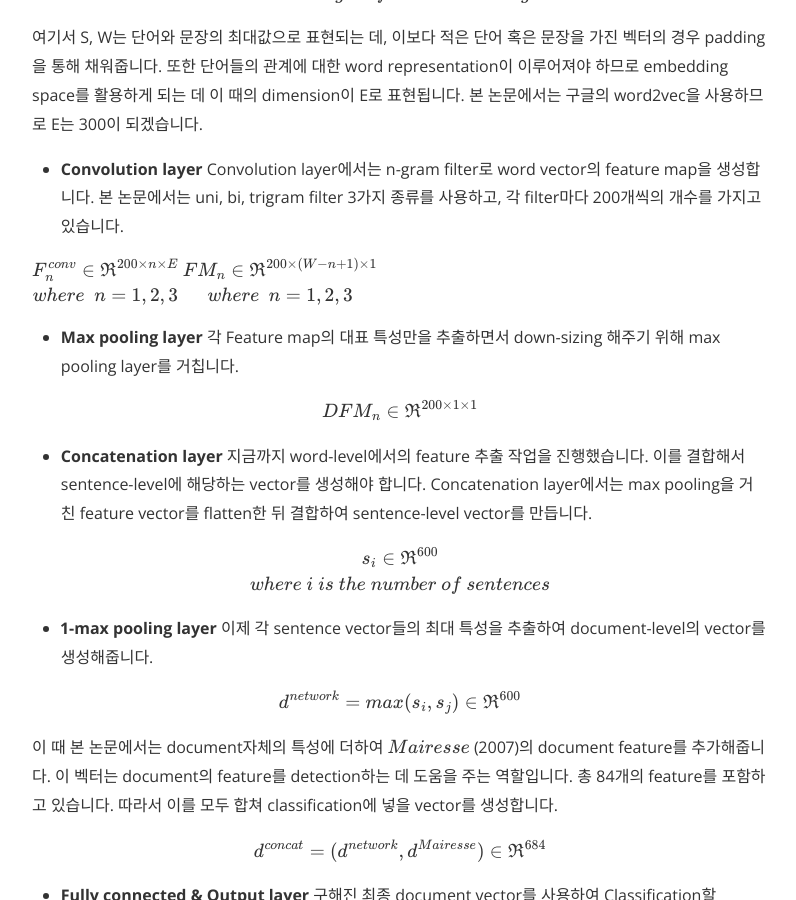
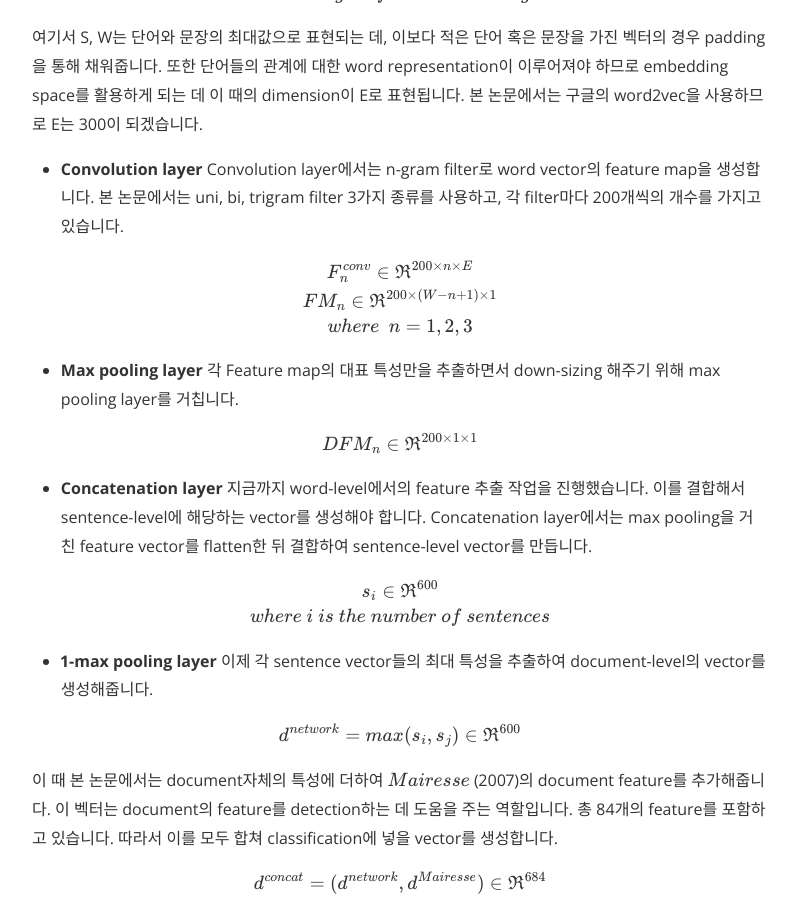
Before and after one commit to decision-J/decidion-J.github.io, a Jekyll site: the page built from _posts/2020-10-03-DeepLearning-Based Personality detection from Text.md, in a window 1280 px wide and 900 px high, scrolled down 3237 px. Shown: the whole window, without its empty margins (240-1036 px from the left). Built offline with Jekyll 4.4.1, drawn with Linux system fonts in a browser that asks for light colours; nearby versions of some CDN libraries; formulas are drawn with MathJax 3; comment, search, counter and statistics services are not loaded.

Commit message:
Update 2020-10-03-DeepLearning-Based Personality detection from Text.md

```diff
--- a/_posts/2020-10-03-DeepLearning-Based Personality detection from Text.md
+++ b/_posts/2020-10-03-DeepLearning-Based Personality detection from Text.md
@@ -85,11 +85,6 @@ Convolution layer에서는 n-gram filter로 word vector의 feature map을 생성
 $$
 \begin{gathered}
 F_n^{conv} \in \Re^{200 \times n \times E} \\
-\textit{where}\,\,\, n = 1,2,3
-\end{gathered}
-$$
-$$
-\begin{gathered}
 FM_n \in \Re^{200 \times (W-n+1) \times 1} \\
 \textit{where}\,\,\, n = 1,2,3
 \end{gathered}
```
